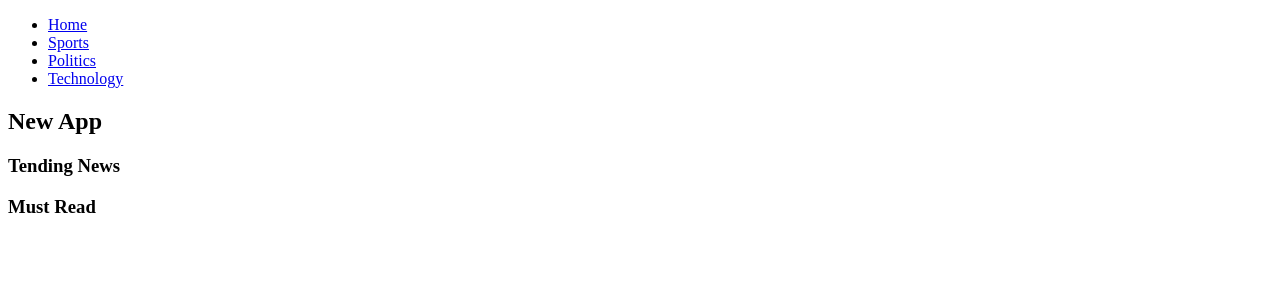
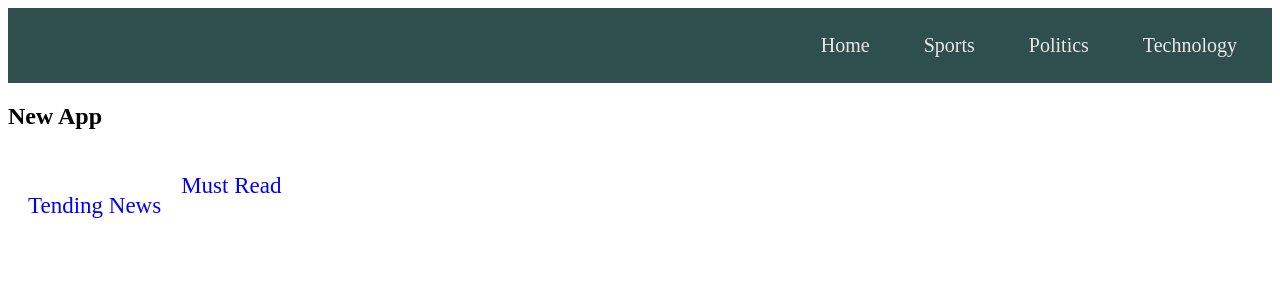
Before and after one commit to uhuru-rawlings/Flask-NewsApp, a Flask app: template app/templates/index.html in a window 1280 px wide. Shown: the top 300 px of the page. Run offline with Flask 2, Linux system fonts and the light colour scheme; the template is opened without the code that fills it, so the values that code supplies are empty; parts of the project's set-up code (start-up, migrations or seed data) failed here and were passed over.

Commit message:
changed css

```diff
--- a/app/static/index.css
+++ b/app/static/index.css
@@ -1,9 +1,12 @@
 .body{
     margin-left: 50px;
     margin-right: 50px;
+    font-family:Impact, Haettenschweiler, 'Arial Narrow Bold', sans-serif;
 }
 h3{
     color: blue;
+    font-weight: normal;
+    font-size: 23px;
 }
 .navbar{
     padding: 10px;
@@ -20,6 +23,7 @@
 ul li a{
     font-size: 20px;
     color: rgb(236, 231, 231);
+    text-decoration: none;
 }
 ul li a:hover{
     color: white;
@@ -56,6 +60,6 @@
     width: 60%;
     margin: auto;
 }
-.othersports img{
+.othersports img ,.alltrends img{
     height: 340px;
 }
--- a/app/templates/base.html
+++ b/app/templates/base.html
@@ -2,6 +2,7 @@
 <html>
     <head>
         <meta charset="utf-8">
+        <link rel="stylesheet" href="{{url_for('static',filename='index.css')}}">
         {% if title %}
         <title> {{ title }}</title>
         {% else %}
--- a/app/templates/index.html
+++ b/app/templates/index.html
@@ -1,10 +1,6 @@
 {% extends 'base.html'%}
 {% import 'macros.html' as macro%}
 <!-- styles -->
-{% block styles%}
-    {{ super() }}
-    <link rel="stylesheet" href="{{url_for('.static',filename='index.css')}}">
-{% endblock %}
 <!-- body -->
 <div class="body">
     {% block content %}
--- a/app/templates/politics.html
+++ b/app/templates/politics.html
@@ -1,10 +1,6 @@
 {% extends 'base.html'%}
 {% import 'macros.html' as macro%}
 <!-- styles -->
-{% block styles%}
-    {{ super() }}
-    <link rel="stylesheet" href="{{url_for('.static',filename='index.css')}}">
-{% endblock %}
 <!-- body -->
 <div class="body">
     {% block content %}
--- a/app/templates/sports.html
+++ b/app/templates/sports.html
@@ -1,10 +1,6 @@
 {% extends 'base.html'%}
 {% import 'macros.html' as macro%}
 <!-- styles -->
-{% block styles%}
-    {{ super() }}
-    <link rel="stylesheet" href="{{url_for('.static',filename='index.css')}}">
-{% endblock %}
 <!-- body -->
 <div class="body">
     {% block content %}
--- a/app/templates/technology.html
+++ b/app/templates/technology.html
@@ -1,10 +1,6 @@
 {% extends 'base.html'%}
 {% import 'macros.html' as macro%}
 <!-- styles -->
-{% block styles%}
-    {{ super() }}
-    <link rel="stylesheet" href="{{url_for('.static',filename='index.css')}}">
-{% endblock %}
 <!-- body -->
 <div class="body">
     {% block content %}
```
